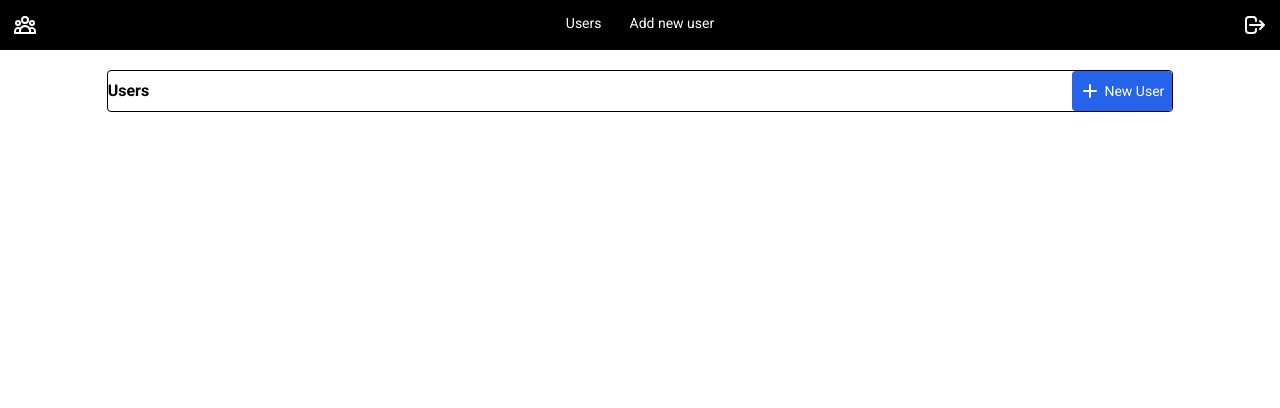
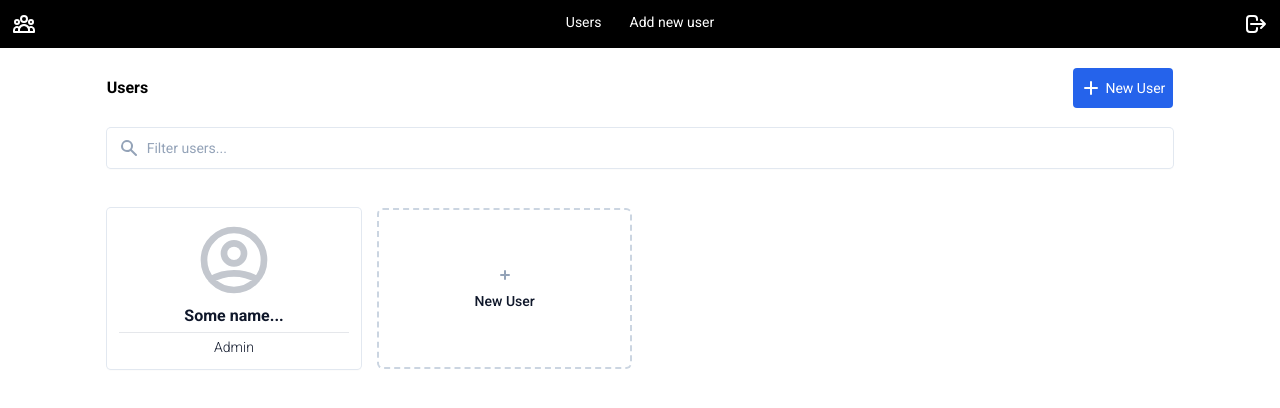
Before and after one commit to BambanzaJuniorThe2nd/user-management-system-new, a Vue app in the folder client/: page / in a window 1280 px wide. Shown: the top 408 px of the page. Built offline with nearby package versions, Linux system fonts and the light colour scheme; no server answers.

Commit message:
Add user-representing cards and one for creating new users

```diff
--- a/client/src/pages/auth/login.vue
+++ b/client/src/pages/auth/login.vue
@@ -6,7 +6,7 @@
       </svg>
     </div>
     <span class="text-lg text-light">Sign in</span>
-    <form @submit.prevent="login" class="mt-5 p-3 rounded-md bg-customGray border-2 border-opacity-60 border-solid border-gray-200">
+    <form @submit.prevent="login" class="mt-5 p-3 rounded-md bg-customGray border-2 border-opacity-60 border-solid">
       <div>
         <div class="mb-5 text-left">
           <label class="text-sm font-light">Email address</label>
--- a/client/src/pages/main/main-page.vue
+++ b/client/src/pages/main/main-page.vue
@@ -1,7 +1,7 @@
 <template>
   <section>
     <!-- navbar -->
-    <section class="w-full flex flex-row justify-between bg-black text-white p-3" style="border: 1px solid #000">
+    <section class="w-full flex flex-row justify-between bg-black text-white p-3">
       <!-- logo -->
       <div class="cursor-pointer">
         <svg xmlns="http://www.w3.org/2000/svg" class="h-6 w-6" fill="none" viewBox="0 0 24 24" stroke="currentColor" stroke-width="2">
@@ -22,45 +22,48 @@
     </section>
 
     <!-- User listing section -->
-    <section class="mt-5 rounded w-10/12 mx-auto" style="border: 1px solid #000">
+    <section class="mt-5 rounded w-10/12 mx-auto">
       <div class="flex flex-row justify-between">
-        <h3 class="text-center py-2 font-bold">Users</h3>
-        <button class="flex flex-row items-center bg-blue-600 text-white rounded text-sm p-2">
+        <h1 class="text-center py-2 font-bold">Users</h1>
+        <button class="flex flex-row items-center bg-blue-600 hover:bg-blue-400 text-white rounded text-sm p-2">
           <svg xmlns="http://www.w3.org/2000/svg" class="h-5 w-5 mr-1" viewBox="0 0 20 20" fill="currentColor">
             <path fill-rule="evenodd" d="M10 3a1 1 0 011 1v5h5a1 1 0 110 2h-5v5a1 1 0 11-2 0v-5H4a1 1 0 110-2h5V4a1 1 0 011-1z" clip-rule="evenodd" />
           </svg>
           New User
         </button>
       </div>
-    </section>
-  </section>
-  <!-- <section>
-    <header class="bg-white space-y-4 p-4 sm:px-8 sm:py-6 lg:p-4 xl:px-8 xl:py-6">
-      <div class="flex items-center justify-between">
-        <h2 class="font-semibold text-slate-900">Users</h2>
-        <a href="/new" class="hover:bg-blue-400 group flex items-center rounded-md bg-blue-500 text-white text-sm font-medium pl-2 pr-3 py-2 shadow-sm">
-          <svg width="20" height="20" fill="currentColor" class="mr-2" aria-hidden="true">
-            <path d="M10 5a1 1 0 0 1 1 1v3h3a1 1 0 1 1 0 2h-3v3a1 1 0 1 1-2 0v-3H6a1 1 0 1 1 0-2h3V6a1 1 0 0 1 1-1Z" />
-          </svg>
-          New
-        </a>
-      </div>
-      <form class="group relative">
+
+      <!-- Search bar  -->
+      <form class="mt-5 group relative">
         <svg width="20" height="20" fill="currentColor" class="absolute left-3 top-1/2 -mt-2.5 text-slate-400 pointer-events-none group-focus-within:text-blue-500" aria-hidden="true">
           <path fill-rule="evenodd" clip-rule="evenodd" d="M8 4a4 4 0 100 8 4 4 0 000-8zM2 8a6 6 0 1110.89 3.476l4.817 4.817a1 1 0 01-1.414 1.414l-4.816-4.816A6 6 0 012 8z" />
         </svg>
-        <input class="focus:ring-2 focus:ring-blue-500 focus:outline-none appearance-none w-full text-sm leading-6 text-slate-900 placeholder-slate-400 rounded-md py-2 pl-10 ring-1 ring-slate-200 shadow-sm" type="text" aria-label="Filter projects" placeholder="Filter projects...">
+        <input type="text" class="focus:ring-2 focus:ring-blue-500 focus:outline-none appearance-none rounded w-full text-sm leading-6 py-2 pl-10 ring-1 placeholder-slate-400 ring-slate-200 shadow-sm" placeholder="Filter users...">
       </form>
-    </header>
-    <ul class="bg-slate-50 p-4 sm:px-8 sm:pt-6 sm:pb-8 lg:p-4 xl:px-8 xl:pt-6 xl:pb-8 grid grid-cols-1 sm:grid-cols-2 lg:grid-cols-1 xl:grid-cols-2 gap-4 text-sm leading-6">
+
+      <!-- Users -->
+      <ul class="mt-10 grid grid-cols-4 gap-4">
+        <li class="cursor-pointer group hover:bg-blue-500 hover:ring-blue-500 hover:shadow p-3 bg-white ring-1 ring-slate-200 rounded shadow-sm">
+          <a href="#" class="block text-center">
+            <div class="w-20 h-20 mx-auto">
+              <svg xmlns="http://www.w3.org/2000/svg" class="h-full w-full group-hover:stroke-gray-100" fill="none" viewBox="0 0 24 24" stroke="#C3C7CE" stroke-width="2">
+                <path stroke-linecap="round" stroke-linejoin="round" d="M5.121 17.804A13.937 13.937 0 0112 16c2.5 0 4.847.655 6.879 1.804M15 10a3 3 0 11-6 0 3 3 0 016 0zm6 2a9 9 0 11-18 0 9 9 0 0118 0z" />
+              </svg>
+            </div>
+            <span class="block group-hover:text-white font-semibold text-slate-900 mt-1">Some name...</span>
+            <hr class="mt-1">
+            <span class="block group-hover:text-blue-200 text-slate-900 text-sm font-light mt-1">Admin</span>
+          </a>
+        </li>
         <li class="flex">
-        <a href="/new" class="hover:border-blue-500 hover:border-solid hover:bg-white hover:text-blue-500 group w-full flex flex-col items-center justify-center rounded-md border-2 border-dashed border-slate-300 text-sm leading-6 text-slate-900 font-medium py-3">
+          <a href="#" class="hover:border-blue-500 hover:border-solid hover:bg-white hover:text-blue-500 group w-full flex flex-col items-center justify-center rounded-md border-2 border-dashed border-slate-300 text-sm leading-6 text-slate-900 font-medium py-3">
             <svg class="group-hover:text-blue-500 mb-1 text-slate-400" width="20" height="20" fill="currentColor" aria-hidden="true">
               <path d="M10 5a1 1 0 0 1 1 1v3h3a1 1 0 1 1 0 2h-3v3a1 1 0 1 1-2 0v-3H6a1 1 0 1 1 0-2h3V6a1 1 0 0 1 1-1Z" />
             </svg>
-          New project
+            New User
           </a>
         </li>
       </ul>
-  </section> -->
+    </section>
+  </section>
 </template>
```
Lines whose indentation alone changed are shown as unchanged.
